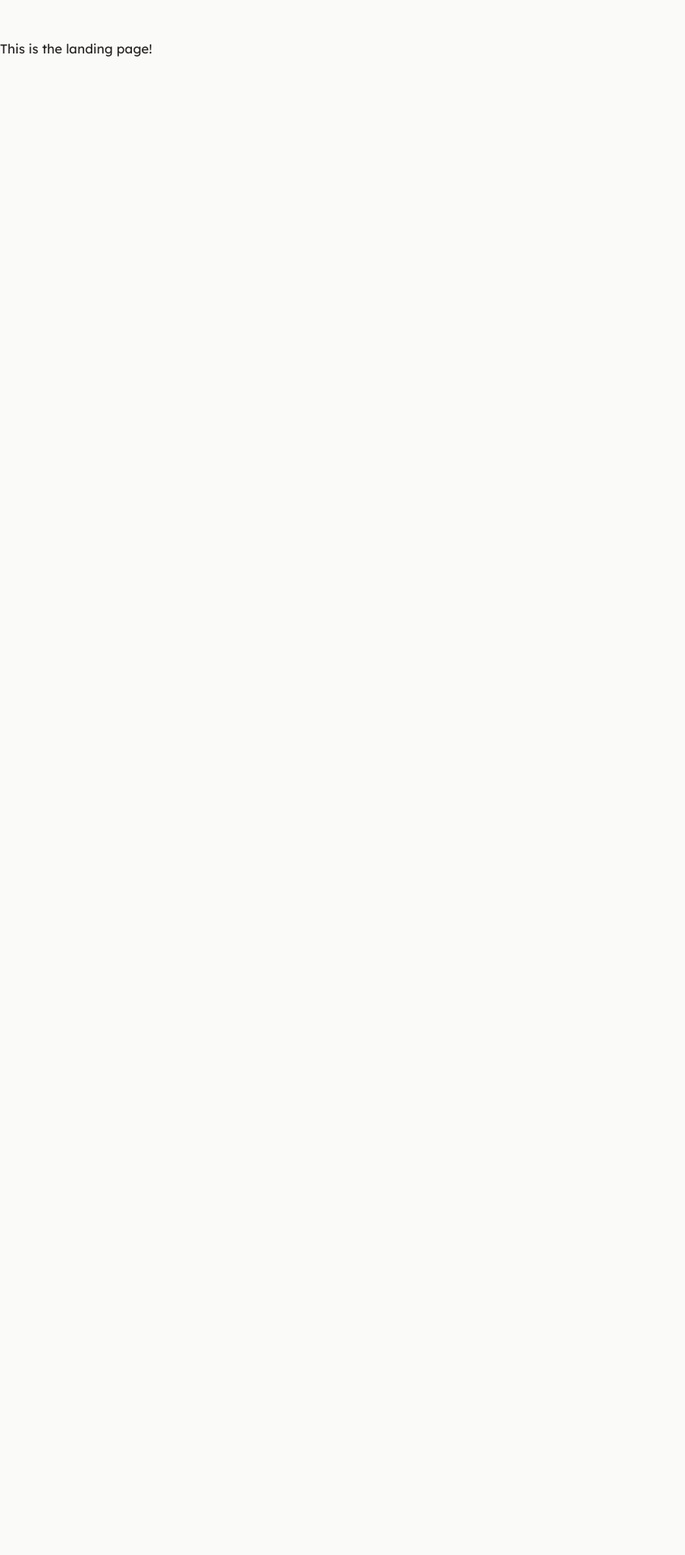
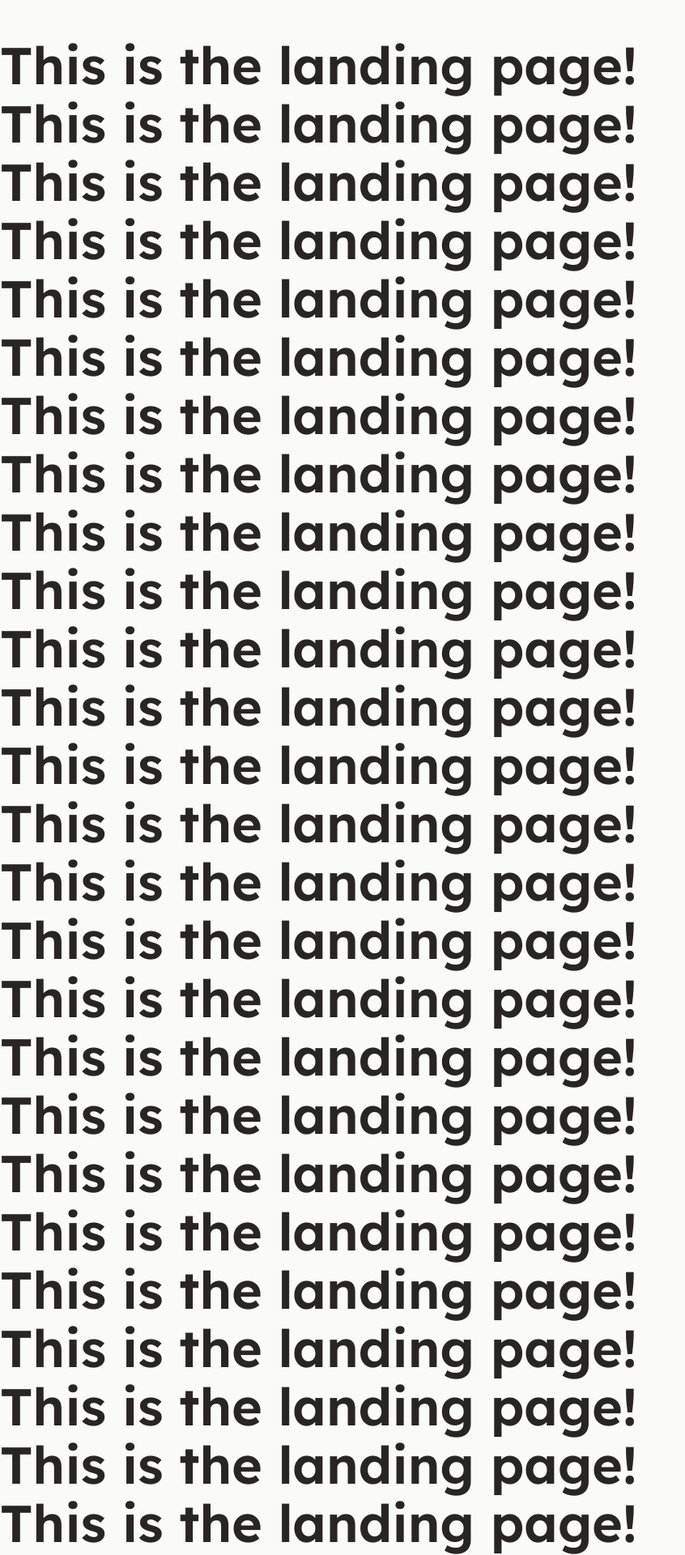
Before and after one commit to geralddhill/fgc-hub, a Next.js app: page / in a window 1280 px wide. Shown: the part 112-2032 px from the top of the page at 81% size, without its empty margins (0-846 px from the left). Before the commit the page ends 800 px from the top, so only its background shows below. Built offline with nearby package versions, Linux system fonts and the light colour scheme.

Commit message:
Added placeholder routes for all the nav links
 - /tournaments moved to /compete
 - home page contains lots of text to test scrolling

```diff
--- a/src/app/(index)/page.tsx
+++ b/src/app/(index)/page.tsx
@@ -1,5 +1,30 @@
 export default async function Page() {
   return (<div>
-    <p>This is the landing page!</p>
+    <h1 className="font-h1">This is the landing page!</h1>
+    <h1 className="font-h1">This is the landing page!</h1>
+    <h1 className="font-h1">This is the landing page!</h1>
+    <h1 className="font-h1">This is the landing page!</h1>
+    <h1 className="font-h1">This is the landing page!</h1>
+    <h1 className="font-h1">This is the landing page!</h1>
+    <h1 className="font-h1">This is the landing page!</h1>
+    <h1 className="font-h1">This is the landing page!</h1>
+    <h1 className="font-h1">This is the landing page!</h1>
+    <h1 className="font-h1">This is the landing page!</h1>
+    <h1 className="font-h1">This is the landing page!</h1>
+    <h1 className="font-h1">This is the landing page!</h1>
+    <h1 className="font-h1">This is the landing page!</h1>
+    <h1 className="font-h1">This is the landing page!</h1>
+    <h1 className="font-h1">This is the landing page!</h1>
+    <h1 className="font-h1">This is the landing page!</h1>
+    <h1 className="font-h1">This is the landing page!</h1>
+    <h1 className="font-h1">This is the landing page!</h1>
+    <h1 className="font-h1">This is the landing page!</h1>
+    <h1 className="font-h1">This is the landing page!</h1>
+    <h1 className="font-h1">This is the landing page!</h1>
+    <h1 className="font-h1">This is the landing page!</h1>
+    <h1 className="font-h1">This is the landing page!</h1>
+    <h1 className="font-h1">This is the landing page!</h1>
+    <h1 className="font-h1">This is the landing page!</h1>
+    <h1 className="font-h1">This is the landing page!</h1>
   </div>);
 }
--- /dev/null
+++ b/src/app/learn/page.tsx
@@ -0,0 +1,5 @@
+export default function Page() {
+    return (<div>
+        <h1>This is the learn page!</h1>
+    </div>)
+}
--- /dev/null
+++ b/src/app/login/page.tsx
@@ -0,0 +1,5 @@
+export default function Page() {
+    return (<div>
+        <h1>This is the login page!</h1>
+    </div>)
+}
--- /dev/null
+++ b/src/app/play/page.tsx
@@ -0,0 +1,5 @@
+export default function Page() {
+    return (<div>
+        <h1>This is the play page!</h1>
+    </div>)
+}
--- /dev/null
+++ b/src/app/watch/page.tsx
@@ -0,0 +1,5 @@
+export default function Page() {
+    return (<div>
+        <h1>This is the watch page!</h1>
+    </div>)
+}
```
Also changed, not shown: src/app/compete/page.tsx (renamed from src/app/tournaments/page.tsx).
